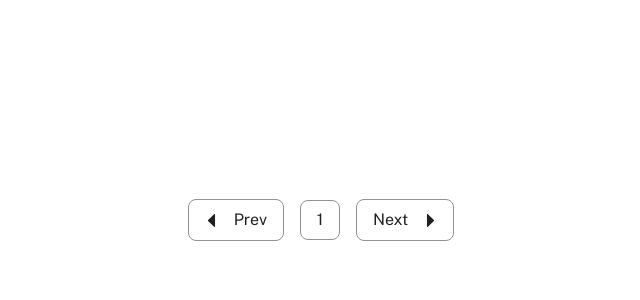
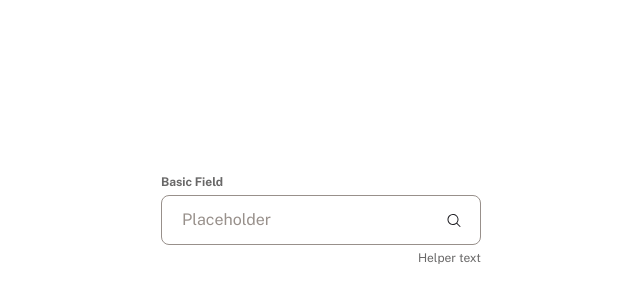
Before and after one commit to abdul-aziz123/personal-finance-web-app, a Next.js app: page / in a window 1280 px wide. Shown: the part 180-480 px from the top of the page, without its empty margins (319-959 px from the left). Built offline with nearby package versions, Linux system fonts and the light colour scheme.

Commit message:
Refactor page component and add new FormField component

```diff
--- a/src/app/page.tsx
+++ b/src/app/page.tsx
@@ -1,27 +1,19 @@
 import React from "react";
 import Button from "@/components/button";
 import Tab from "@/components/tab";
-import { IconCaretRight, IconCaretLeft } from "@/icons";
+import FormField from "@/components/form";
+import { IconCaretRight, IconCaretLeft, IconSearch } from "@/icons";
 
 export default function page() {
   return (
     <>
       <div className="flex min-h-screen items-center justify-center gap-space200">
-        <Button variant="page">
-          <IconCaretLeft className="fill-Grey900 group-hover:fill-white" />
-          Prev
-        </Button>
-
-        <Button
-          variant="page"
-          className="size-space500 active:bg-Grey900 active:text-white"
-        >
-          1
-        </Button>
-        <Button variant="page">
-          Next
-          <IconCaretRight className="fill-Grey900 group-hover:fill-white" />
-        </Button>
+        <FormField
+          label="Basic Field"
+          placeholder="Placeholder"
+          helperText="Helper text"
+          IconComponent={<IconSearch />}
+        />
       </div>
     </>
   );
--- /dev/null
+++ b/src/components/form.tsx
@@ -0,0 +1,42 @@
+import React from "react";
+import { IconSearch } from "@/icons";
+
+type FormFieldProps = {
+  label: string;
+  placeholder: string;
+  helperText: string;
+  className?: string;
+  type?: string;
+  IconComponent?: React.ReactNode;
+};
+
+export default function FormField({
+  label,
+  placeholder,
+  helperText,
+  className,
+  type,
+  IconComponent,
+  ...props
+}: FormFieldProps) {
+  return (
+    <div className={`flex flex-col gap-space50`}>
+      <label className="text-text5_bold font-bold leading-[18px] text-Grey500">
+        {label}
+      </label>
+      <div className="relative">
+        <input
+          type={type}
+          placeholder={placeholder}
+          className="min-h-[45px] min-w-80 rounded-lg border border-Beige500 px-space250 py-space150 text-Grey900 placeholder:text-Beige500 hover:border-Grey500 hover:placeholder:text-Grey900 active:border-Grey900 active:placeholder:text-Grey900"
+        />
+        {IconComponent && (
+          <span className="absolute right-5 top-[35%]">{IconComponent}</span>
+        )}
+      </div>
+      {helperText && (
+        <span className="self-end text-text5 text-Grey500">{helperText}</span>
+      )}
+    </div>
+  );
+}
--- a/src/icons/index.tsx
+++ b/src/icons/index.tsx
@@ -53,3 +53,20 @@ export function IconCaretLeft({ className }: { className?: string }) {
     </svg>
   );
 }
+
+export function IconSearch({ className }: { className?: string }) {
+  return (
+    <svg
+      fill="none"
+      height={14}
+      viewBox="0 0 14 14"
+      width={14}
+      xmlns="http://www.w3.org/2000/svg"
+    >
+      <path
+        d="m13.3538 13.1462-3.1294-3.1287c.907-1.08894 1.3593-2.48564 1.2628-3.89955-.0966-1.41391-.7345-2.73618-1.78109-3.69173-1.0466-.95555-2.42131-1.470821-3.83815-1.438621-1.41683.032201-2.76671.609391-3.76883 1.611501-1.00211 1.00212-1.579301 2.352-1.611501 3.76883-.0322 1.41684.483071 2.79155 1.438621 3.83817.95556 1.0466 2.27782 1.6845 3.69173 1.781 1.41391.0966 2.81061-.3557 3.89954-1.2627l3.12878 3.1293c.0464.0465.1016.0833.1623.1085.0607.0251.1257.0381.1914.0381s.1308-.013.1915-.0381c.0607-.0252.1158-.062.1623-.1085.0464-.0464.0833-.1016.1084-.1623.0252-.0607.0381-.1257.0381-.1914s-.0129-.1308-.0381-.1915c-.0251-.0607-.062-.1158-.1084-.1623zm-11.85378-6.64621c0-.89002.26392-1.76005.75839-2.50007.49446-.74002 1.19727-1.31679 2.01954-1.65739.82226-.34059 1.72706-.42971 2.59998-.25607.87291.17363 1.67473.60221 2.30407 1.23155s1.0579 1.43116 1.2316 2.30407c.1736.87292.0845 1.77772-.2561 2.59999-.34062.82226-.91739 1.52507-1.65741 2.01953-.74002.4945-1.61005.7584-2.50007.7584-1.19307-.0013-2.33689-.4759-3.18052-1.31949-.84363-.84363-1.31816-1.98745-1.31948-3.18052z"
+        fill="#201f24"
+      />
+    </svg>
+  );
+}
```
